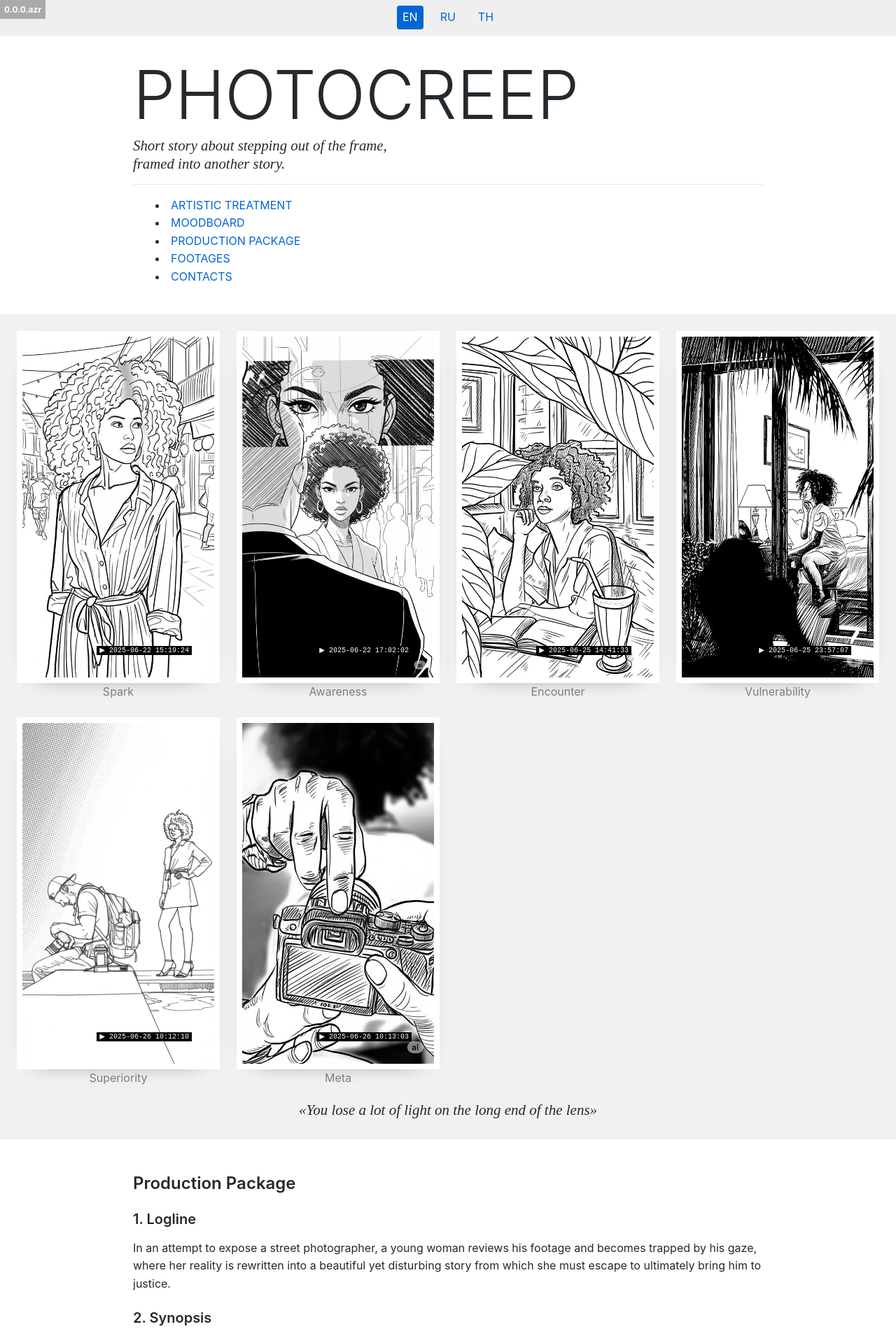
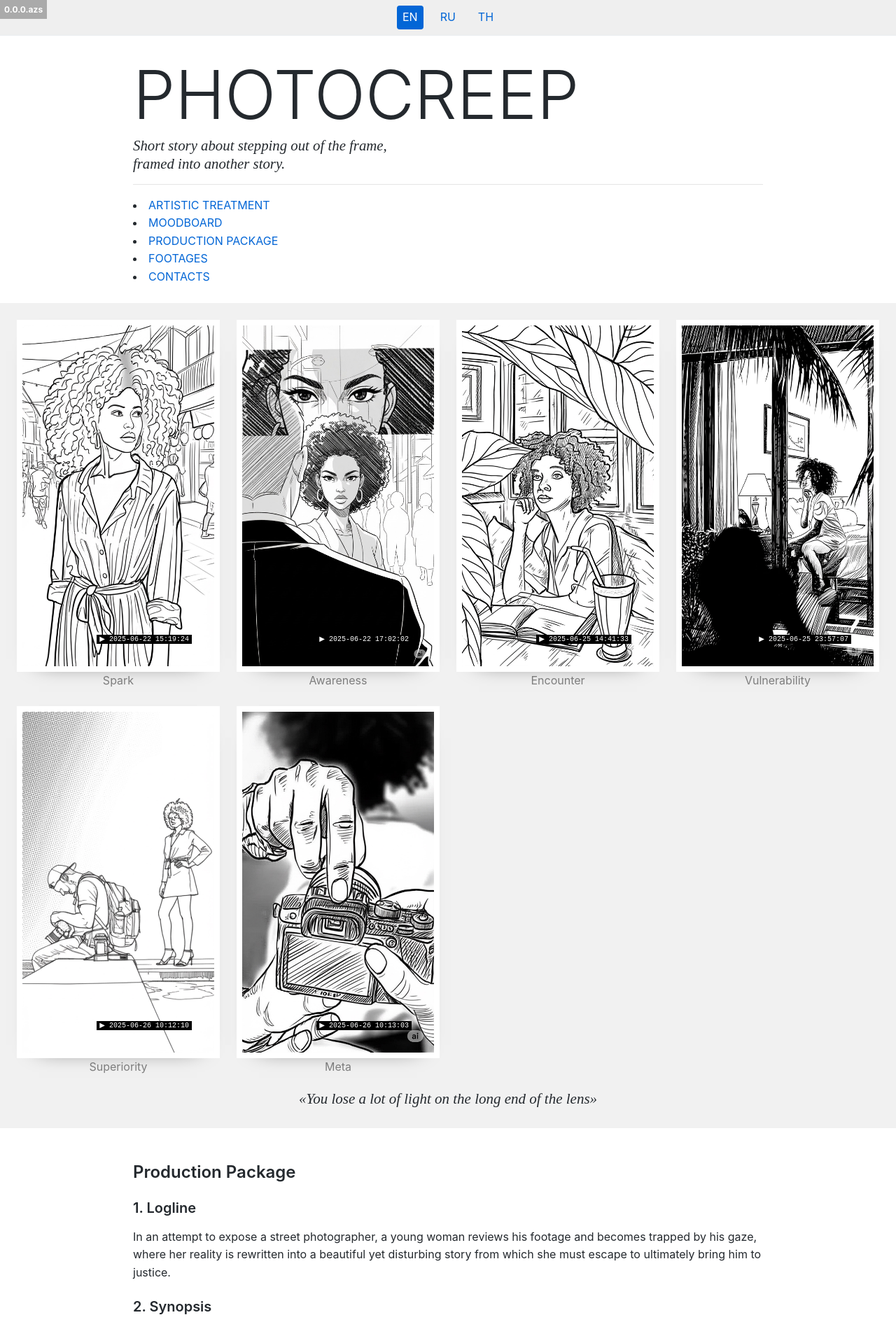
Before and after one commit to konstantinbarkalov/creeptographer, a Jekyll site: the page built from docs/en/index.md, in a window 1280 px wide. Shown: the top 1899 px of the page at 70% size. Built offline with Jekyll 4.4.1, drawn with Linux system fonts in a browser that asks for light colours; some of the changed text lies outside the part shown.

Commit message:
Normalize padding and margin for navigation list for improved layout consistency

```diff
--- a/docs/_config.yml
+++ b/docs/_config.yml
@@ -2,7 +2,7 @@ title: Photocreep
 description: A movie with line yet to be written
 baseurl: "/photocreep"
 url: "https://konstantinbarkalov.github.io"
-version: "0.0.0.azr"
+version: "0.0.0.azs"
 last_updated: 2025-06-23
 
 # Build settings
--- a/docs/assets/css/header.css
+++ b/docs/assets/css/header.css
@@ -26,6 +26,8 @@
 .site-header div.nav ul {
     list-style: inside;
     text-transform: uppercase;
+    padding: 0;
+    margin: 0;
 }
 .site-header div.nav ul li {
     margin: 0;
```
